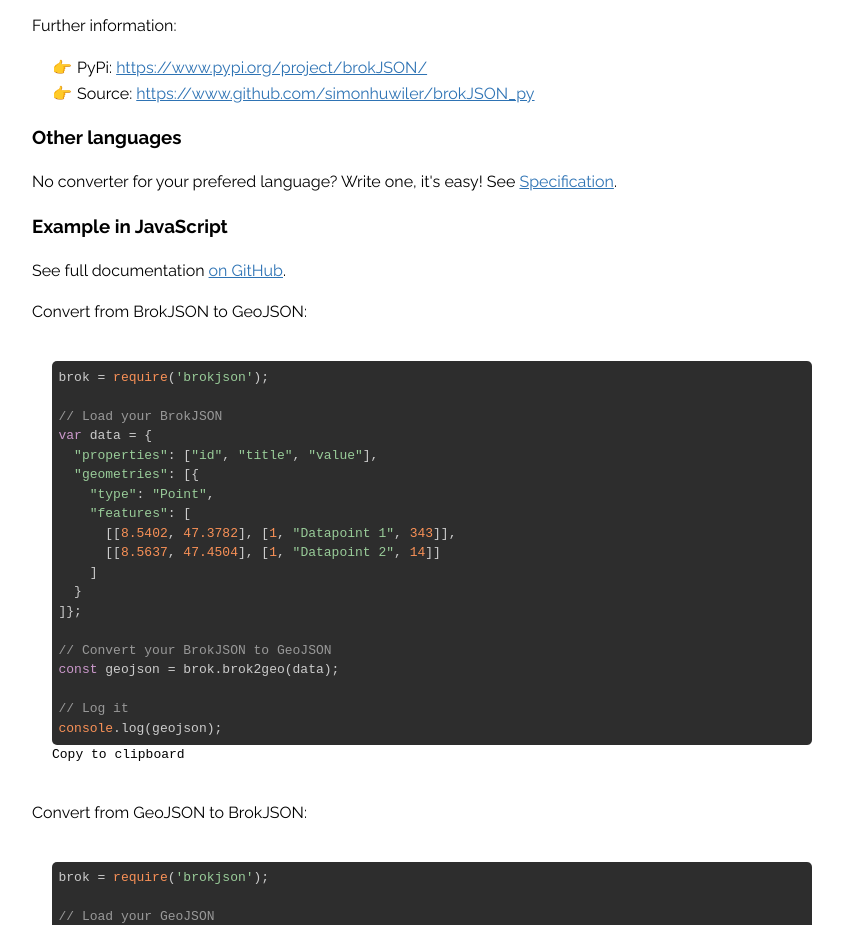
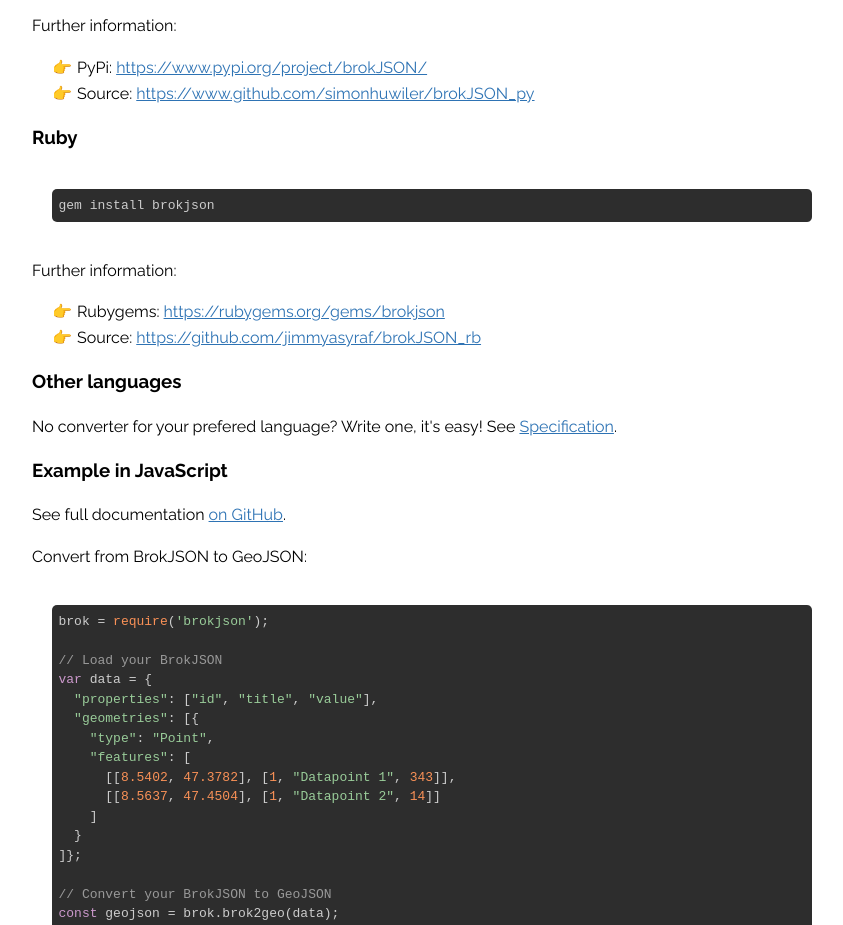
Before and after one commit to simonhuwiler/brokJSON, a Gatsby site: page /installation in a window 1280 px wide. Shown: the part 830-1755 px from the top of the page, without its empty margins (208-1051 px from the left). Built offline with nearby package versions, Linux system fonts and the light colour scheme; Gatsby itself is replaced by a stand-in of ours.

Commit message:
add Ruby

```diff
--- a/src/pages/installation.js
+++ b/src/pages/installation.js
@@ -29,6 +29,16 @@ export default () => <Layout>
       <ul>
         <li>PyPi: <a href='https://www.pypi.org/project/brokJSON/' target='_blank' rel="noopener noreferrer">https://www.pypi.org/project/brokJSON/</a></li>
         <li>Source: <a href='https://www.github.com/simonhuwiler/brokJSON_py' target='_blank' rel="noopener noreferrer">https://www.github.com/simonhuwiler/brokJSON_py</a></li>
+      </ul>
+
+      <h3>Ruby</h3>
+      <Code hideClipboard={true}>gem install brokjson</Code>
+      <p>
+        Further information:
+      </p>
+      <ul>
+        <li>Rubygems: <a href='https://rubygems.org/gems/brokjson' target='_blank' rel="noopener noreferrer">https://rubygems.org/gems/brokjson</a></li>
+        <li>Source: <a href='https://github.com/jimmyasyraf/brokJSON_rb' target='_blank' rel="noopener noreferrer">https://github.com/jimmyasyraf/brokJSON_rb</a></li>
       </ul>
 
       <h3>Other languages</h3>
```
